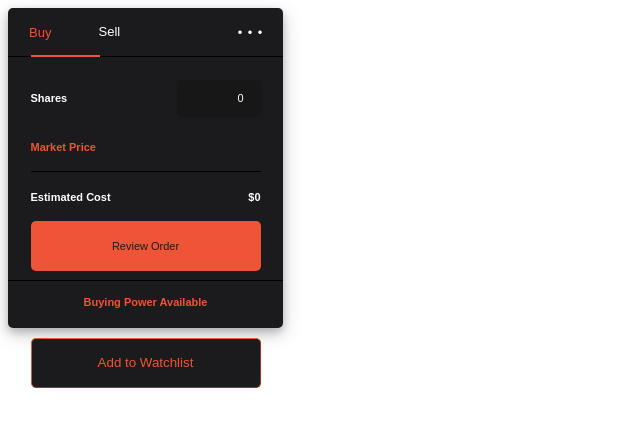
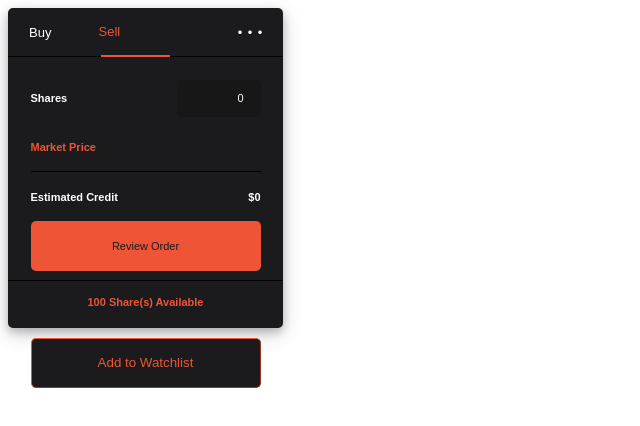
Before and after one commit to Robinhood-Clone/Order-Form, a React app: page / in a window 1280 px wide. Both pictures are taken after a click on the button "Sell". Shown: the top 426 px of the page, without its empty margins (0-640 px from the left). Built offline with nearby package versions, Linux system fonts and the light colour scheme; no server answers; the HTML template or start-up script is replaced by a standard one.

Commit message:
implemented sell functionality

```diff
--- a/client/src/components/App.jsx
+++ b/client/src/components/App.jsx
@@ -16,6 +16,8 @@ class App extends React.Component {
       stock: {},
       watch: false,
       power: '',
+      buy: true,
+      owns: 100
     }
     this.getRandomStock = this.getRandomStock.bind(this);
     this.toggleWatch = this.toggleWatch.bind(this);
@@ -23,11 +25,27 @@ class App extends React.Component {
     this.handleDropDown = this.handleDropDown.bind(this);
     this.handleBuy = this.handleBuy.bind(this);
     this.getUserPower = this.getUserPower.bind(this);
+    this.handleBuyClick = this.handleBuyClick.bind(this);
+    this.handleSellClick = this.handleSellClick.bind(this);
   }
 
   componentDidMount() {
     this.getRandomStock();
     this.getUserPower();
+  }
+
+  handleBuyClick(e) {
+    e.preventDefault();
+    this.setState({
+      buy: true
+    })
+  }
+
+  handleSellClick(e) {
+    e.preventDefault();
+    this.setState({
+      buy: false
+    })
   }
 
   getUserPower() {
@@ -42,7 +60,7 @@ class App extends React.Component {
     })
   }
 
-  handleBuy(newPower) {
+  handleBuy(newPower, shares) {
     // ajax({
     //   url: '/updateUserPower',
     //   method: 'PUT',
@@ -51,9 +69,22 @@ class App extends React.Component {
     //   },
     //   success: () => console.log('successfully updated')
     // })
-    this.setState({
-      power: newPower
-    })
+    console.log('shares :', shares);
+    if (this.state.buy === true) {
+      this.setState((p) => {
+        return {
+          power: newPower,
+          owns: p.owns + shares
+        }
+      }, () => console.log('new state :', this.state))
+    } else {
+      this.setState((p) => {
+        return {
+          power: newPower,
+          owns: p.owns - shares
+        }
+      }, () => console.log('new state :', this.state))
+    }
   }
 
   handleDropDown(val) {
@@ -78,35 +109,35 @@ class App extends React.Component {
     if (orderType === 'Market Order') {
       return (
         <div className="marketOrder">
-          <MarketOrder handleBuy={this.handleBuy} power={this.state.power} stock={this.state.stock}/>
+          <MarketOrder owns={this.state.owns} buy={this.state.buy} handleBuy={this.handleBuy} power={this.state.power} stock={this.state.stock}/>
         </div>
       );
     }
     if (orderType === 'Limit Order') {
       return (
         <div className="limitOrder">
-          <LimitOrder handleBuy={this.handleBuy} power={this.state.power} stock={this.state.stock}/>
+          <LimitOrder owns={this.state.owns} buy={this.state.buy} handleBuy={this.handleBuy} power={this.state.power} stock={this.state.stock}/>
         </div>
       );
     }
     if (orderType === 'Stop Loss Order') {
       return (
         <div className="stopLossOrder">
-          <StopLossOrder handleBuy={this.handleBuy} power={this.state.power} stock={this.state.stock}/>
+          <StopLossOrder owns={this.state.owns} buy={this.state.buy} handleBuy={this.handleBuy} power={this.state.power} stock={this.state.stock}/>
         </div>
       );
     }
     if (orderType === 'Stop Limit Order') {
       return (
         <div className="stopLimitOrder">
-          <StopLimitOrder handleBuy={this.handleBuy} power={this.state.power} stock={this.state.stock}/>
+          <StopLimitOrder owns={this.state.owns} buy={this.state.buy} handleBuy={this.handleBuy} power={this.state.power} stock={this.state.stock}/>
         </div>
       );
     }
     if (orderType === 'Trailing Stop Order') {
       return (
         <div className="trailingStopOrder">
-          <TrailingStopOrder handleBuy={this.handleBuy} power={this.state.power} stock={this.state.stock}/>
+          <TrailingStopOrder owns={this.state.owns} buy={this.state.buy} handleBuy={this.handleBuy} power={this.state.power} stock={this.state.stock}/>
         </div>
       );
     }
@@ -148,6 +179,29 @@ class App extends React.Component {
         color: rgb(238,84,53);
       }
     `;
+    const SelectHeader2 = styled.button`
+      background: transparent;
+      border: transparent;
+      font-family: 'DIN Web', sans-serif;
+      font-size: 13px;
+      font-style: bold;
+      color: rgb(238,84,53);
+      position: absolute;
+      left: 92.5px;
+    `;
+    const Header2 = styled.button`
+      background: transparent;
+      border: transparent;
+      font-family: 'DIN Web', sans-serif;
+      font-size: 13px;
+      font-style: bold;
+      color: rgb(255,255,255);
+      position: relative;
+      text-indent: 15px;
+      :hover {
+        color: rgb(238,84,53);
+      }
+    `;
     const SelectHeader = styled.button`
       background: transparent;
       border: transparent;
@@ -184,12 +238,20 @@ class App extends React.Component {
       top: 13px;
       left: 22.5px;
     `;
+    const UnderLineSell = styled.div`
+      width: 69px;
+      border-top: 2px solid rgb(238,84,53);
+      position: relative;
+      top: 13px;
+      left: 92.5px;
+    `;
+    if (this.state.buy === true) {
       return (
         <div>
           <BackGround>
             <div className="header">
-            <SelectHeader className="buyHeader">Buy {this.state.stock.stock_symbol}</SelectHeader>
-            <Header className="sellHeader">Sell {this.state.stock.stock_symbol}</Header>
+              <SelectHeader onClick={this.handleBuyClick} className="buyHeader">Buy {this.state.stock.stock_symbol}</SelectHeader>
+              <Header onClick={this.handleSellClick} className="sellHeader">Sell {this.state.stock.stock_symbol}</Header>
               <Dropdown orderType={this.state.orderType} handleDropDown={this.handleDropDown}/>
             </div>
             <UnderLine></UnderLine>
@@ -201,6 +263,25 @@ class App extends React.Component {
             <WatchButton className="watchButton" onClick={this.toggleWatch}> {this.state.watch === false ? 'Add to Watchlist' : 'Remove from WatchList'} </WatchButton>
         </div>
       );
+    } else {
+      return (
+        <div>
+          <BackGround>
+            <div className="header">
+              <Header2 onClick={this.handleBuyClick} className="buyHeader">Buy {this.state.stock.stock_symbol}</Header2>
+              <SelectHeader2 onClick={this.handleSellClick} className="sellHeader">Sell {this.state.stock.stock_symbol}</SelectHeader2>
+              <Dropdown orderType={this.state.orderType} handleDropDown={this.handleDropDown}/>
+            </div>
+            <UnderLine></UnderLine>
+            <UnderLineSell></UnderLineSell>
+            <div className="main">
+              {this.renderView()}
+            </div>
+          </BackGround>
+            <WatchButton className="watchButton" onClick={this.toggleWatch}> {this.state.watch === false ? 'Add to Watchlist' : 'Remove from WatchList'} </WatchButton>
+        </div>
+      );
+    }
   }
 }
 
--- a/client/src/components/MarketOrder.jsx
+++ b/client/src/components/MarketOrder.jsx
@@ -10,6 +10,7 @@ class MarketOrder extends React.Component {
       estim: 0,
       reviewOrder: 'default',
       remaining: '',
+      added: '',
     }
     this.handleChange = this.handleChange.bind(this);
     this.handleEstimatedCost = this.handleEstimatedCost.bind(this);
@@ -17,8 +18,35 @@ class MarketOrder extends React.Component {
     this.handleReviewOrder = this.handleReviewOrder.bind(this);
     this.backPress = this.backPress.bind(this);
     this.handleBuy = this.handleBuy.bind(this);
+    this.renderBuyPower = this.renderBuyPower.bind(this);
   }
 
+  renderBuyPower() {
+    const BuyPower = styled.h5`
+      font-family: 'DIN Web', sans-serif;
+      font-size: 11px;
+      color: rgb(238,84,53);
+      font-style: normal;
+      position: relative;
+      text-align: center;
+      width: 100%;
+      border-top: 0.5px solid black;
+      padding-top: 15px;
+    `;
+    const Question = styled.a`
+      position: relative;
+      top: -2px;
+    `;
+    if (this.props.buy === true) {
+      return (
+        <BuyPower className="buyingPower">{this.props.power} Buying Power Available <Question className="infolink" href="#"></Question></BuyPower>
+      );
+    } else {
+      return (
+        <BuyPower className="buyingPower">{this.props.owns} Share(s) Available</BuyPower>
+      );
+    }
+  }
   backPress(e) {
     e.preventDefault();
     this.setState({
@@ -28,16 +56,31 @@ class MarketOrder extends React.Component {
 
   handleBuy(e) {
     e.preventDefault();
+    if (this.props.buy === true) {
       let newPower = '$' + this.state.remaining;
+      this.props.handleBuy(newPower, Number(this.state.shares));
       this.setState({
         estim: 0,
         shares: 0,
         remaining: 0,
+        added: 0,
         reviewOrder: 'default'
       }, () => {
-      this.props.handleBuy(newPower);
         alert('You have successfully purchased your order!')
       });
+    } else {
+      let newPower = '$' + this.state.added;
+      this.props.handleBuy(newPower, Number(this.state.shares));
+      this.setState({
+        estim: 0,
+        shares: 0,
+        added: 0,
+        remaining: 0,
+        reviewOrder: 'default'
+      }, () => {
+        alert('You have successfully sold your order!')
+      });
+    }
   }
 
   handleChange(e) {
@@ -52,15 +95,18 @@ class MarketOrder extends React.Component {
     let estimPrice = share * price;
     let buyingPower = Number(this.props.power.slice(1, this.props.power.length))
     let remaining = buyingPower - estimPrice
+    let added = buyingPower + estimPrice
     this.setState({
       estim: estimPrice.toFixed(2),
-      remaining: remaining.toFixed(2)
+      remaining: remaining.toFixed(2),
+      added: added.toFixed(2)
     })
   }
 
   handleReviewOrder() {
     let estim = Number(this.state.estim) * 1.05
     let buyingPower = Number(this.props.power.slice(1, this.props.power.length))
+    if (this.props.buy === true) {
       if (estim > buyingPower) {
         this.setState({
           reviewOrder: 'false'
@@ -70,6 +116,17 @@ class MarketOrder extends React.Component {
         this.setState({
           reviewOrder: 'true'
         })
+      }
+    } else {
+      if (this.props.owns >= this.state.shares) {
+        this.setState({
+          reviewOrder: 'trueSell'
+        })
+      } else {
+        this.setState({
+          reviewOrder: 'falseSell'
+        })
+      }
     }
   }
 
@@ -148,7 +205,16 @@ class MarketOrder extends React.Component {
         </div>
       );
     }
-
+    if (reviewOrder === 'trueSell') {
+      return (
+        <div className="trueReviewOrder">
+          <WhiteTextMessage>You are placing a good for day market order to sell {this.state.shares} shares of {this.props.stock.stock_symbol}. Your order will be placed after the market opens and executed at the best available price.</WhiteTextMessage>
+          <ReviewButton onClick={this.handleBuy}><h4>Sell</h4></ReviewButton>
+          <Spacing></Spacing>
+          <ReviewButton2 onClick={this.backPress}><h4>Edit</h4></ReviewButton2>
+        </div>
+      );
+    }
     if (reviewOrder === 'false') {
       let buyingPower = Number(this.props.power.slice(1, this.props.power.length))
       let deposit= ((this.state.estim * 1.05) - buyingPower).toFixed(2);
@@ -160,6 +226,17 @@ class MarketOrder extends React.Component {
           <WhiteTextMessage>Market orders on Robinhood are placed as limit orders up to 5% above the market price in order to protect customers from spending more than they have in their Robinhood account. If you want to use your full buying power of {this.props.power} you can place a limit order instead.</WhiteTextMessage>
           <ReviewButton>Deposit {deposit}</ReviewButton>
           <Spacing></Spacing>
+          <ReviewButton2 onClick={this.backPress}>Back</ReviewButton2>
+        </div>
+      );
+    }
+    if (reviewOrder === 'falseSell') {
+      let buyingPower = Number(this.props.power.slice(1, this.props.power.length))
+      let deposit= ((this.state.estim * 1.05) - buyingPower).toFixed(2);
+      return (
+        <div className="falseReviewOrder">
+          <WhiteTextMessage2>Not Enough Shares</WhiteTextMessage2>
+          <WhiteTextMessage>You can only sell up to {this.props.owns} share(s) of {this.props.stock.stock_symbol}.</WhiteTextMessage>
           <ReviewButton2 onClick={this.backPress}>Back</ReviewButton2>
         </div>
       );
@@ -189,17 +266,6 @@ class MarketOrder extends React.Component {
       position: relative;
       left: 22.5px;
       top: 10px;
-      `;
-    const BuyPower = styled.h5`
-      font-family: 'DIN Web', sans-serif;
-      font-size: 11px;
-      color: rgb(238,84,53);
-      font-style: normal;
-      position: relative;
-      text-align: center;
-      width: 100%;
-      border-top: 0.5px solid black;
-      padding-top: 15px;
       `;
     const ShareSearch = styled.input`
       background: rgb(23,23,24);
@@ -279,13 +345,15 @@ class MarketOrder extends React.Component {
           </Wrapper>
           <UnderLine></UnderLine>
           <Wrapper>
-            <WhiteText className="estimatedCost">Estimated Cost </WhiteText>
+            <WhiteText className="estimatedCost">{this.props.buy === true ? 'Estimated Cost ' : 'Estimated Credit ' }</WhiteText>
             <EstimatedCostWhite>${this.state.estim}</EstimatedCostWhite>
           </Wrapper>
           <div className="reviewOrder">
             {this.renderReviewOrder()}
           </div>
-          <BuyPower className="buyingPower">{this.props.power} Buying Power Available <Question className="infolink" href="#"></Question></BuyPower>
+          <div>
+            {this.renderBuyPower()}
+          </div>
         </form>
       </div>
     );
```
Also changed, not shown: 1 other file (tests, documents, lock files or other folders). Lines whose indentation alone changed are shown as unchanged.
